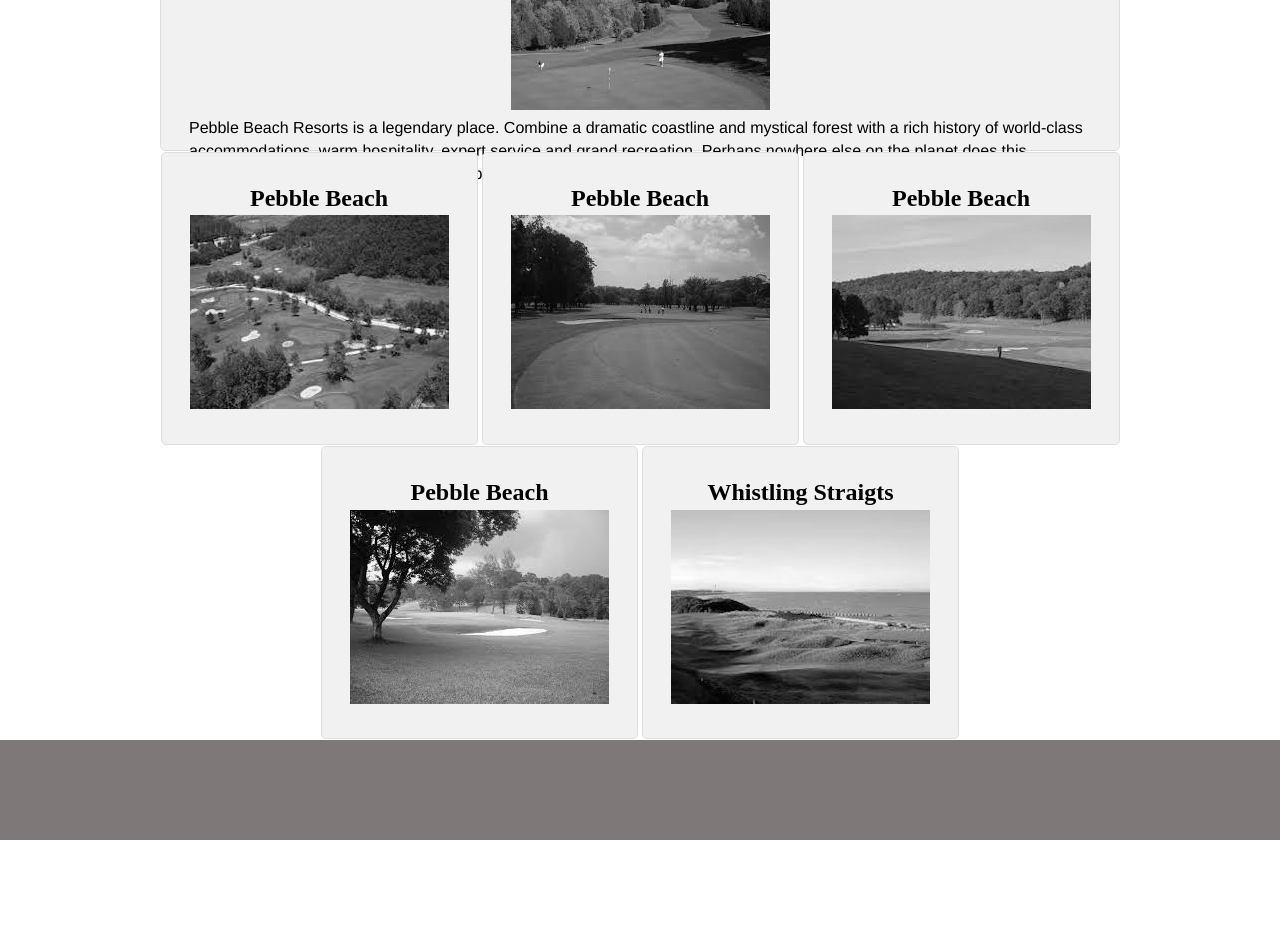
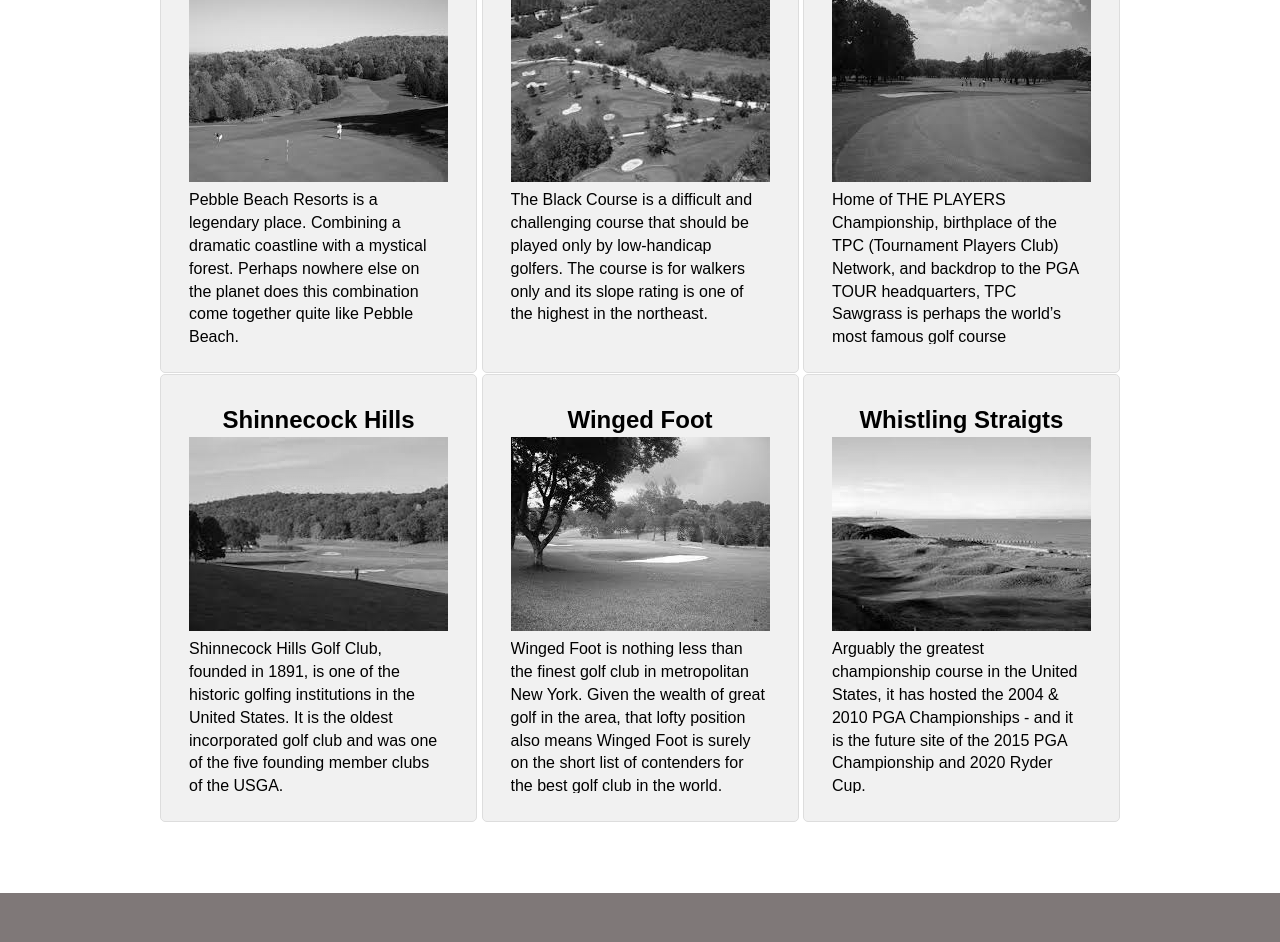
Before and after one commit to sgehrke/Gehrke_Shaun_DPW, a plain HTML site: page Week3/Encapsulation HTML/index.html in a window 1280 px wide. Shown: the part 561-1503 px from the top of the page. Before the commit the page ends 1401 px from the top, so only its background shows below. Drawn offline with Linux system fonts and the light colour scheme.

Commit message:
Style and HTML complet for main template

```diff
--- a/Week3/Encapsulation HTML/css/style.css
+++ b/Week3/Encapsulation HTML/css/style.css
@@ -1,4 +1,5 @@
 * {
+	font-family: sans-serif;
 	margin: 0;
 	padding: 0;
 }
@@ -18,6 +19,7 @@
 }
 
 header#main{
+	box-shadow: 0px 0px 50px gray;
 	width: 100%;
 	min-height: 300px;
 	background: url(../images/ft_course.jpg)no-repeat;
@@ -33,9 +35,21 @@
 }
 h1{
 	text-align: center;
+	margin: 0 auto;
 	font-size: 50px;
+	color:red;
+	text-shadow: 0px 0px 40px gray;
 	padding: 28px;
+	background: url(../images/faded-border.jpg)no-repeat;
+	background-position: left bottom;
+	background-size: contain;
+	padding-bottom: 100px;
 
+}
+
+span {
+	font-weight: bold;
+	letter-spacing: -8px;
 }
 
 .thumbnail {
@@ -54,7 +68,13 @@
 
 .thumbnail div {
 	width: 255px;
-	height: 150px;
+	height: 155px;
+	overflow: hidden;
+}
+
+.thumbnail div .selected{
+	width: 100%;
+	height: 155px;
 	overflow: hidden;
 }
 
@@ -70,20 +90,23 @@
 	opacity: 1.0;
 	filter: none;
 	-webkit-filter: grayscale(0%);
+	border: 1px solid #07c200;
 }
 
-.thumbnails a:hover {
+.thumbnails a {
 	color: black;
 }
 
 .thumbnail p {
-	font-family: helvetica;
+	font-family: sans-serif;
 	text-align: left;
 	word-wrap: break-word;
 	height: 5px;
+	color: black;
 }
 
 footer {
+	margin-top: 70px;
 	position: relative;
 	left:0;
 	bottom: 0;
--- a/Week3/Encapsulation HTML/index.html
+++ b/Week3/Encapsulation HTML/index.html
@@ -1,4 +1,3 @@
-
 <!doctype html>
 <html lang="en">
 <head>
@@ -10,50 +9,56 @@
 
 	<header id="main"></header>
 
-	<section id="content">
-		<h1>Top USGA course slope rating Calculator</h1>
+	<section>
 		<div class="container">
+		<h1>Top <span>US</span><span style="color: blue;">GA</span></span> Course Ratings</h1>
 			<ul class="thumbnails cf">
-				<li class="thumbnail">
+				<a href=""><li class="thumbnail">
 					<header>
 						<h2>Pebble Beach</h2>
 					</header>
 					<figure>
-						<a href=""><img src="images/course1_thumbnail.jpeg" alt="course1_thumbnail" width="259" height="194"></a>
-						<p>Pebble Beach Resorts is a legendary place. Combine a dramatic coastline and mystical forest with a rich history of world-class accommodations, warm hospitality, expert service and grand recreation. Perhaps nowhere else on the planet does this combination come together quite like Pebble Beach.</p>
+						<img src="images/course1_thumbnail.jpeg" alt="course1_thumbnail" width="259" height="194">
 					</figure>
-				</li>
+
+					<div><p>Pebble Beach Resorts is a legendary place. Combining a dramatic coastline with a mystical forest. Perhaps nowhere else on the planet does this combination come together quite like Pebble Beach.</p></div>
+
+				</li></a>
 				<li class="thumbnail">
 					<header>
-						<h2>Pebble Beach</h2>
+						<h2>Bethpage (Black)</h2>
 					</header>
 					<figure>
 						<img src="images/course2_thumbnail.jpeg" alt="course2_thumbnail" width="259" height="194">
 					</figure>
+					<div><p>The Black Course is a difficult and challenging course that should be played only by low-handicap golfers. The course is for walkers only and its slope rating is one of the highest in the northeast.</p></div>
 				</li>
 				<li class="thumbnail">
 					<header>
-						<h2>Pebble Beach</h2>
+						<h2>TPC Sawgrass</h2>
 					</header>
 					<figure>
 						<img src="images/course3_thumbnail.jpeg" alt="course3_thumbnail" width="259" height="194">
 					</figure>
+					<div><p>Home of THE PLAYERS Championship, birthplace of the TPC (Tournament Players Club) Network, and backdrop to the PGA TOUR headquarters, TPC Sawgrass is perhaps the world’s most famous golf course</p></div>
 				</li>
 				<li class="thumbnail">
 					<header>
-						<h2>Pebble Beach</h2>
+						<h2>Shinnecock Hills</h2>
 					</header>
 					<figure>
 						<img src="images/course4_thumbnail.jpeg" alt="course4_thumbnail" width="259" height="194">
 					</figure>
+					<div><p>Shinnecock Hills Golf Club, founded in 1891, is one of the historic golfing institutions in the United States. It is the oldest incorporated golf club and was one of the five founding member clubs of the USGA.</p></div>
 				</li>
 				<li class="thumbnail">
 					<header>
-						<h2>Pebble Beach</h2>
+						<h2>Winged Foot</h2>
 					</header>
 					<figure>
 						<img src="images/course5_thumbnail.jpeg" alt="course5_thumbnail" width="259" height="194">
 					</figure>
+					<div><p>Winged Foot is nothing less than the finest golf club in metropolitan New York. Given the wealth of great golf in the area, that lofty position also means Winged Foot is surely on the short list of contenders for the best golf club in the world.</p></div>
 				</li>
 				<li class="thumbnail">
 					<header>
@@ -62,6 +67,7 @@
 					<figure>
 						<img src="images/course6_thumbnail.jpeg" alt="course6_thumbnail" width="259" height="194">
 					</figure>
+					<div><p>Arguably the greatest championship course in the United States, it has hosted the 2004 & 2010 PGA Championships - and it is the future site of the 2015 PGA Championship and 2020 Ryder Cup.</p></div>
 				</li>
 			</ul>
 		</div>
```
